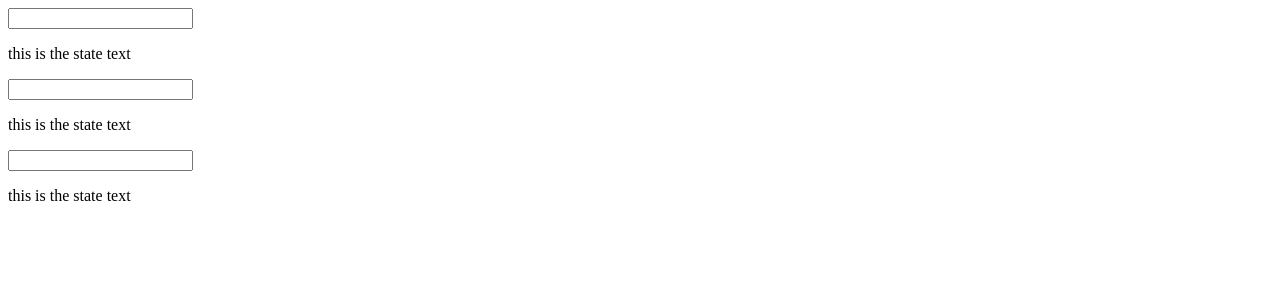
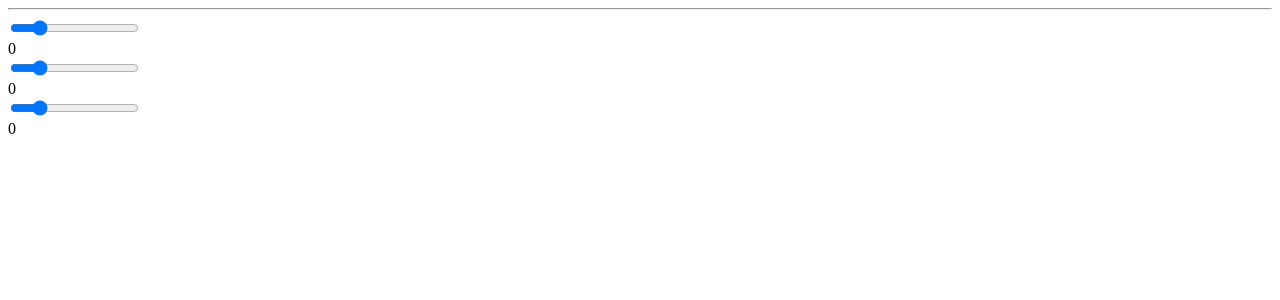
Before and after one commit to hevets/react-fundamentals, a React app: page / in a window 1280 px wide. Shown: the top 300 px of the page. Built offline with nearby package versions, Linux system fonts and the light colour scheme.

Commit message:
Lesson 7 - React refs let us select things from the DOM

```diff
--- a/App.js
+++ b/App.js
@@ -1,28 +1,59 @@
 import React from 'react';
+import ReactDOM from 'react-dom';
 
 class App extends React.Component {
 
   constructor() {
     super(); // gives us context for this in our Component
 
-    this.state = { txt: 'this is the state text' };
+    this.state = {
+      red: 0,
+      green: 0,
+      blue: 0
+    };
+
     this.update = this.update.bind(this);
   }
 
   update(e) {
-    this.setState({ txt: e.target.value });
+    this.setState({
+      red: ReactDOM.findDOMNode(this.refs.red.refs.inp).value,
+      green: ReactDOM.findDOMNode(this.refs.green.refs.inp).value,
+      blue: ReactDOM.findDOMNode(this.refs.blue.refs.inp).value
+    });
   }
 
   render() {
     return (
       <div>
-        <Widget txt={this.state.txt} update={this.update} />
-        <Widget txt={this.state.txt} update={this.update} />
-        <Widget txt={this.state.txt} update={this.update} />
+        {this.state.txt}
+        <hr />
+        <Slider ref="red" update={this.update} />
+        {this.state.red}
+        <br />
+        <Slider ref="green" update={this.update} />
+          {this.state.green}
+          <br />
+        <Slider ref="blue" update={this.update} />
+          {this.state.blue}
+          <br />
       </div>
     );
   }
+}
 
+class Slider extends React.Component {
+  render() {
+    return (
+      <div>
+        <input ref="inp"
+          type="range"
+          min="0"
+          max="255"
+          onChange={this.props.update} />
+      </div>
+    );
+  }
 }
 
 const Widget = (props) => {
```
